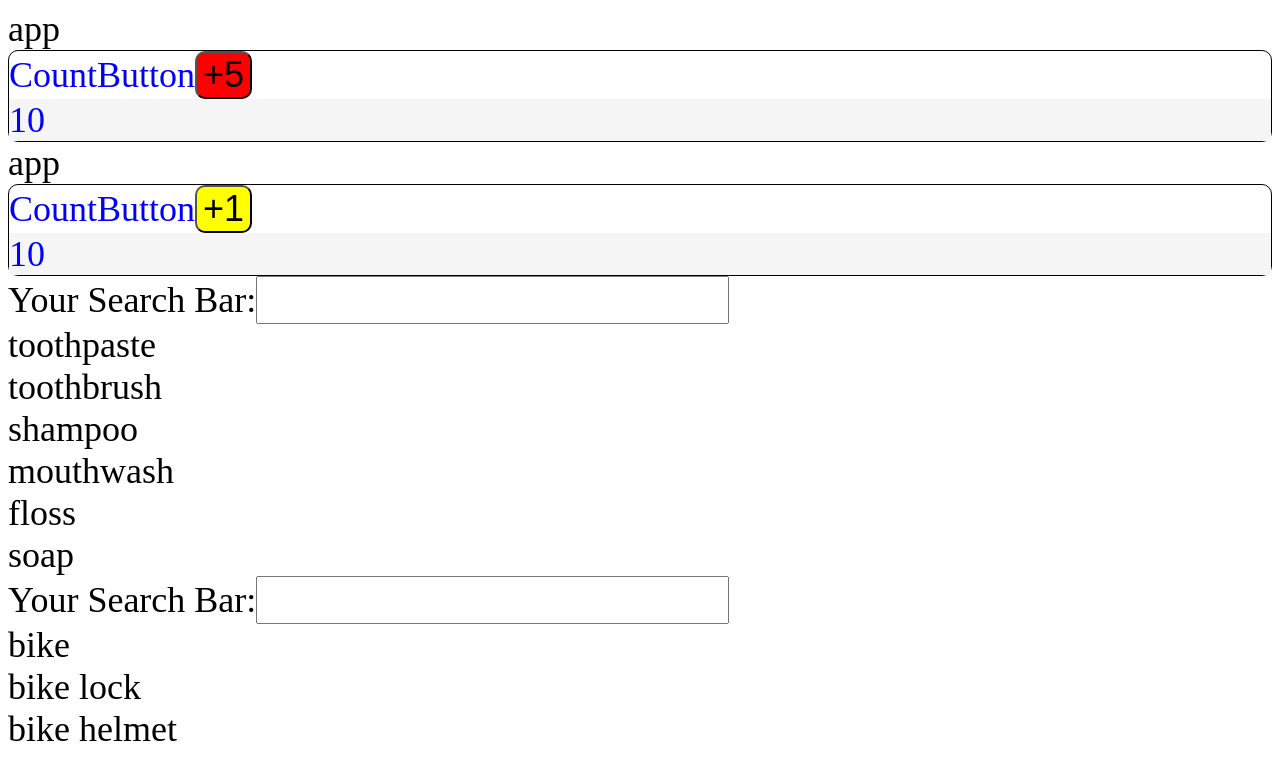
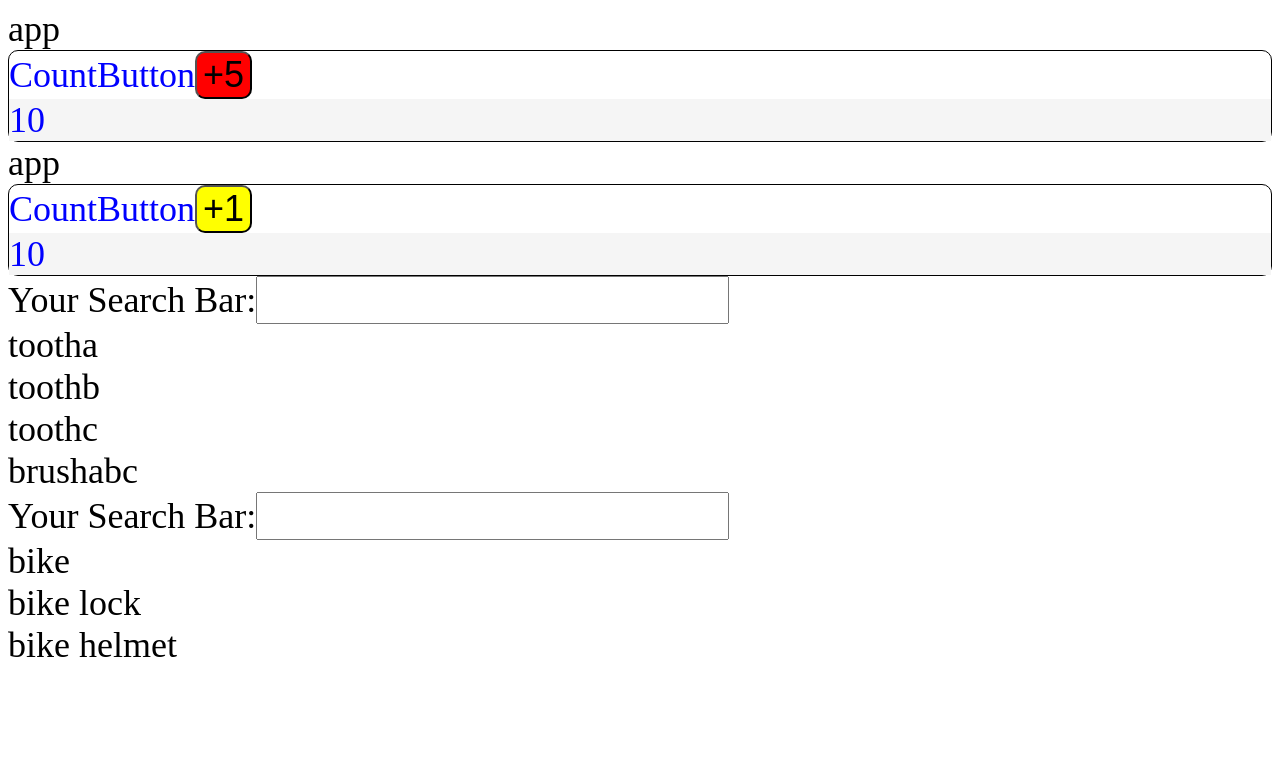
Before and after one commit to kaden175ck/Coding-Practice, a React (Create React App) app in the folder React/Real-Intro/lemon/: page / in a window 1280 px wide. Shown: the top 780 px of the page. Built offline with nearby package versions, Linux system fonts and the light colour scheme.

Commit message:
settimeout

```diff
--- a/React/Real-Intro/lemon/src/components/App.js
+++ b/React/Real-Intro/lemon/src/components/App.js
@@ -16,7 +16,34 @@ const App = () => {
     // inside usestate you pass the initial/default value
     // in this case just empty array
     const [productsState, setProductsState] = useState([])
+    // we create a piece of states called productsState
+    // initially just an empty array
 
+
+    useEffect(()=>{
+        // console.log("components mounted")},[]
+        setTimeout( () => {
+                setProductsState([
+                    "tootha",
+                    "toothb",
+                    "toothc",
+                    "brushabc",
+                ])
+
+            }, 2000 // after 2000ms, this code will exec
+            // when you load the page you will see its blank
+            // after 2 sec all these will show up
+            // this is just simulating amount of time
+            // that you might need to ftech external data
+            // maybe large datasets
+        )
+    },[]
+        // I want productstates don't load untill user
+        // actually seeing something
+    )
+
+
+    const hasProdcuts = productsState.length > 0
 
 
     return (
@@ -48,16 +75,25 @@ const App = () => {
 
 
     {/* when these products come from external source we need useEffect */}
+
+
+      {/* or you can call this conditonal rendering       */}
+{/* this will show loading then 2sec later stuff will rendered done */}
+{hasProdcuts ? <SearchBar propsProducts={productsState} />
+            : 'Loading'}
+
+
             {/* we passed the props that takes the products */}
-            <SearchBar propsProducts={[
-                "toothpaste",
-                "toothbrush",
-                "shampoo",
-                "mouthwash",
-                "floss",
-                "soap",
-                ]}
-            />
+               {/* <SearchBar propsProducts={ */}
+            {/* //     productsState
+            //     // ["tootha",
+            //     // "toothb",
+            //     // "toothc",
+            //     // "brush",
+
+            //     // ]
+            // }
+            // /> */}
 
             <SearchBar
                 propsProducts={[
```
Also changed, not shown: 1 other file (tests, documents, lock files or other folders).
